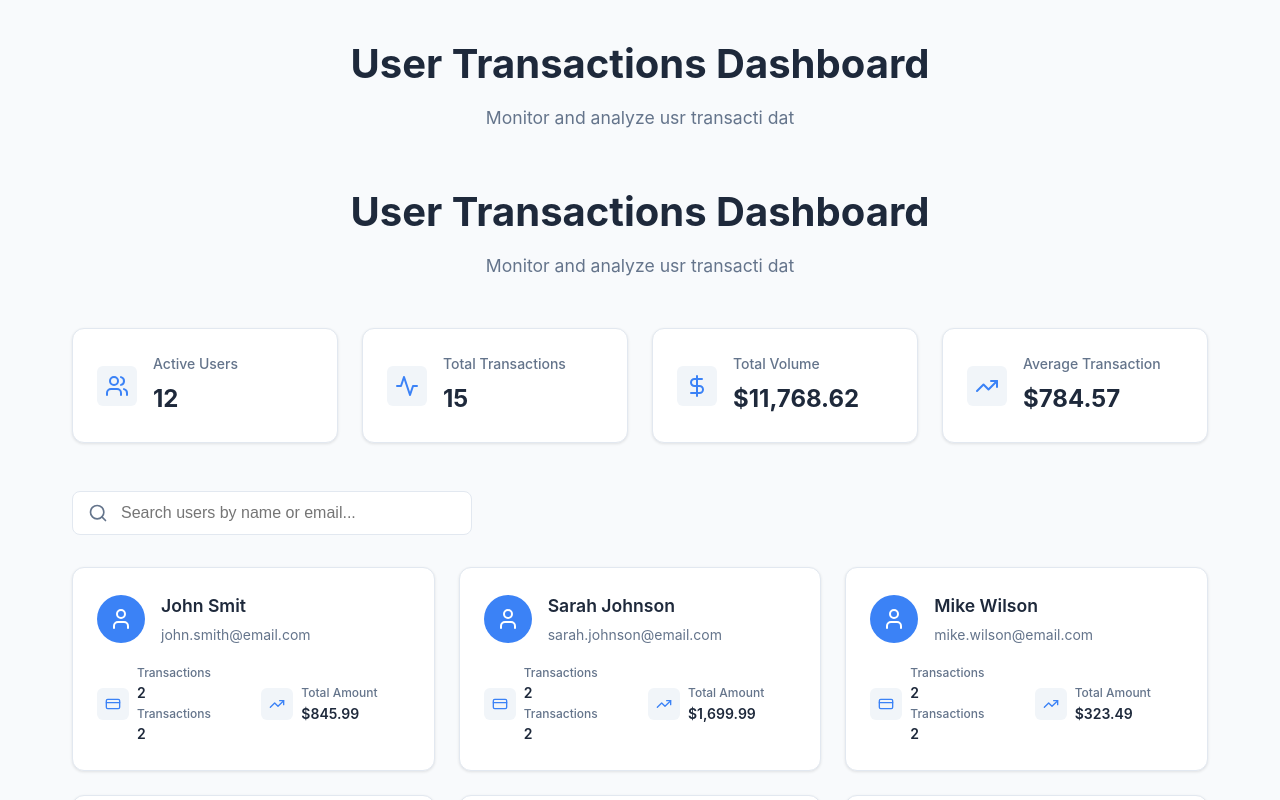
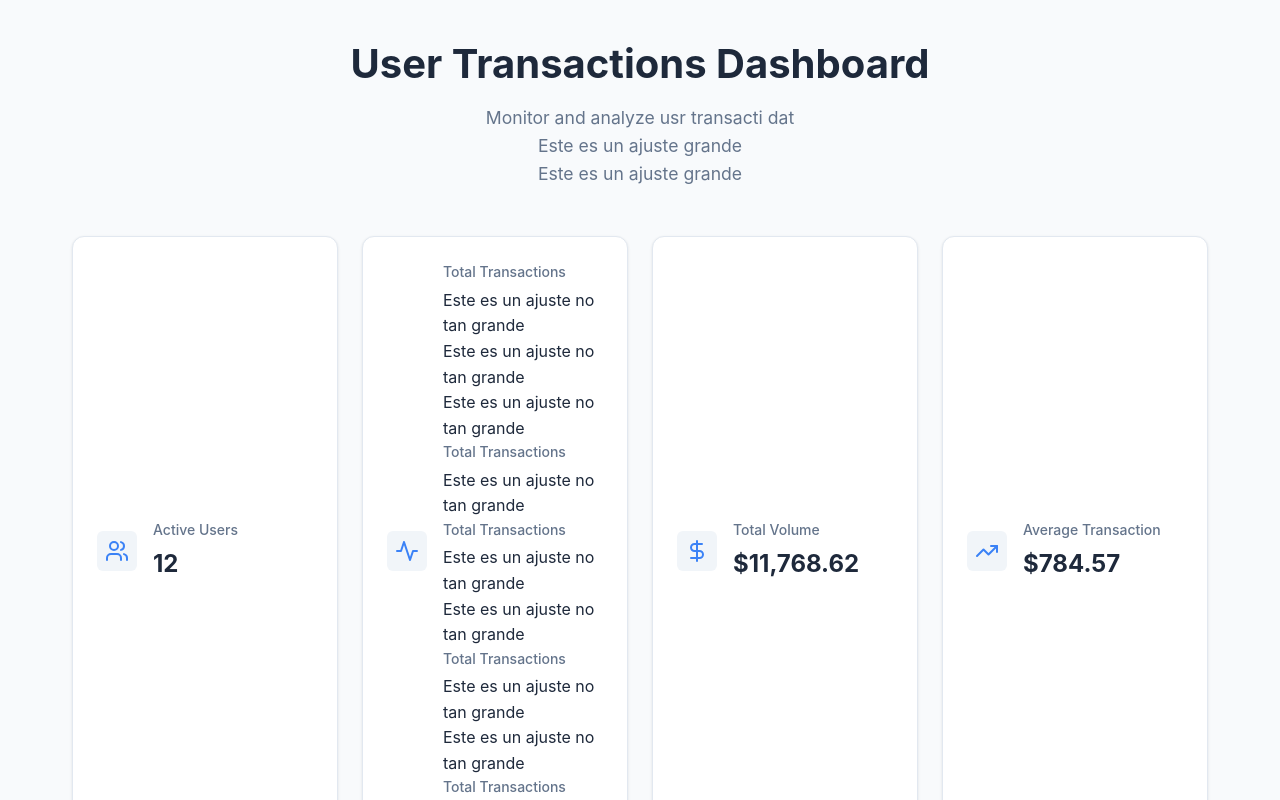
Before and after one commit to mio92/pagos-en-linea, a React (Create React App) app: page / in a window 1280 px wide. Shown: the top 800 px of the page. Built offline with nearby package versions, Linux system fonts and the light colour scheme.

Commit message:
Revert "Stg"

```diff
--- a/src/components/Dashboard.tsx
+++ b/src/components/Dashboard.tsx
@@ -42,10 +42,8 @@ const Dashboard: React.FC = () => {
       <div className="dashboard-header">
         <h1>User Transactions Dashboard</h1>
         <p>Monitor and analyze usr transacti dat</p>
-      </div>
-      <div className="dashboard-header">
-        <h1>User Transactions Dashboard</h1>
-        <p>Monitor and analyze usr transacti dat</p>
+        <p>Este es un ajuste grande</p>
+        <p>Este es un ajuste grande</p>
       </div>
 
       <div className="dashboard-stats">
@@ -64,6 +62,18 @@ const Dashboard: React.FC = () => {
             <Activity size={24} />
           </div>
           <div className="stat-content">
+            <h3>Total Transactions</h3>
+        <p>Este es un ajuste no tan grande</p>
+        <p>Este es un ajuste no tan grande</p>
+        <p>Este es un ajuste no tan grande</p>
+            <h3>Total Transactions</h3>
+        <p>Este es un ajuste no tan grande</p>
+            <h3>Total Transactions</h3>
+        <p>Este es un ajuste no tan grande</p>
+        <p>Este es un ajuste no tan grande</p>
+            <h3>Total Transactions</h3>
+        <p>Este es un ajuste no tan grande</p>
+        <p>Este es un ajuste no tan grande</p>
             <h3>Total Transactions</h3>
             <p className="stat-number">{transactionSummary.totalTransactions}</p>
           </div>
@@ -116,6 +126,12 @@ const Dashboard: React.FC = () => {
       {filteredUsers.length === 0 && (
         <div className="empty-state">
         <p>No users found matching your search criteria.</p>
+        <p>No users found matching your search criteria.</p>
+          <p>No users found matching your search criteria.</p>
+        <p>No users found matching your search criteria.</p>
+        <p>No users found matching your search criteria.</p>
+          <p>No users found matching your search criteria.</p>
+        <p>No users found matching your search criteria.</p>
         </div>
       )}
     </div>
--- a/src/components/UserCard.tsx
+++ b/src/components/UserCard.tsx
@@ -34,6 +34,8 @@ const UserCard: React.FC<UserCardProps> = ({ user, onClick }) => {
             <span className="stat-value">{user.transactionCount}</span>
             <span className="stat-label">Transactions</span>
             <span className="stat-value">{user.transactionCount}</span>
+            <span className="stat-label">Transactions</span>
+            <span className="stat-value">{user.transactionCount}</span>
           </div>
         </div>
 
--- a/src/components/UserDetail.tsx
+++ b/src/components/UserDetail.tsx
@@ -72,21 +72,6 @@ const UserDetail: React.FC<UserDetailProps> = ({ user, onBack }) => {
             <h3>Average Transaction</h3>
             <p className="summary-value">{formatCurrency(averageTransaction)}</p>
             <h3>Average Transaction</h3>
-            <p className="summary-value">{formatCurrency(averageTransaction)}</p>
-            <h3>Average Transaction</h3>
-            <p className="summary-value">{formatCurrency(averageTransaction)}</p>
-            <h3>Average Transaction</h3>
-            <p className="summary-value">{formatCurrency(averageTransaction)}</p>
-            <h3>Average Transaction</h3>
-            <p className="summary-value">{formatCurrency(averageTransaction)}</p>
-            <h3>Average Transaction</h3>
-            <p className="summary-value">{formatCurrency(averageTransaction)}</p>
-            <h3>Average Transaction</h3>
-            <p className="summary-value">{formatCurrency(averageTransaction)}</p>
-            <h3>Average Transaction</h3>
-            <p className="summary-value">{formatCurrency(averageTransaction)}</p>
-            <h3>Average Transaction</h3>
-            <p className="summary-value">{formatCurrency(averageTransaction)}</p>
           </div>
         </div>
       </div>
```
